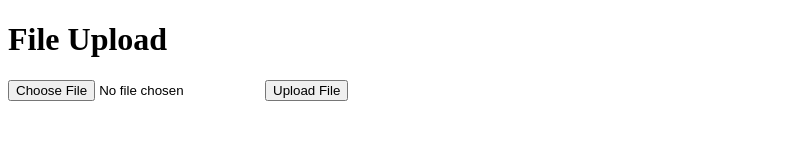
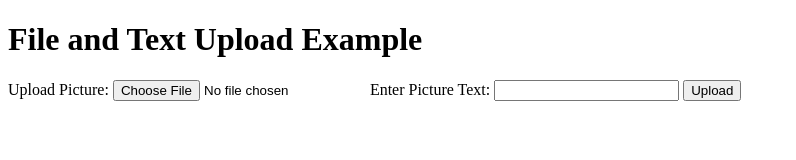
Before and after one commit to 1Sig/InfoKiosk-database, a website: page public/Index.html in a window 1280 px wide. Shown: the whole page, without its empty margins (0-796 px from the left). Drawn offline with Linux system fonts and the light colour scheme; files whose address does not match are found by name.

Commit message:
Update file upload form to include text input field (generated by blackbox.ai )

```diff
--- a/public/Index.html
+++ b/public/Index.html
@@ -8,12 +8,15 @@
     <title>File Management</title>
 </head>
 <body>
-    <h1>File Upload</h1>
+    <h1>File and Text Upload Example</h1>
     <form action="/upload" method="post" enctype="multipart/form-data">
-        <input type="file" name="file" required>
-        <button type="submit">Upload File</button>
-      </form>
-    <ul id="fileList"></ul>
-    <script src="script.js"></script>
-</body>
-</html>
+      <label for="file">Upload Picture:</label>
+      <input type="file" name="file" accept="image/*" required>
+
+      <label for="text">Enter Picture Text:</label>
+      <input type="text" name="text" required>
+
+      <button type="submit">Upload</button>
+    </form>
+  </body>
+  </html>
```
